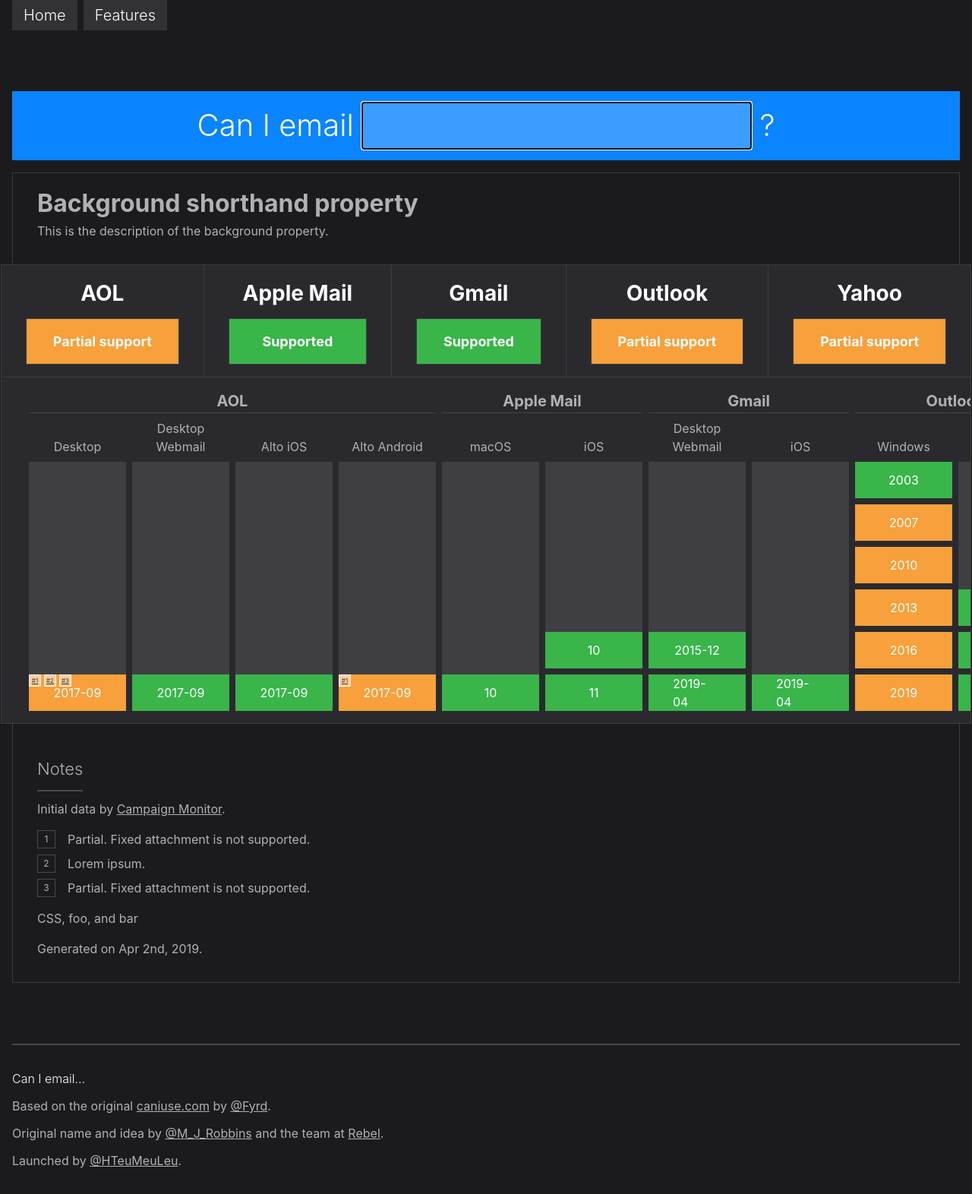
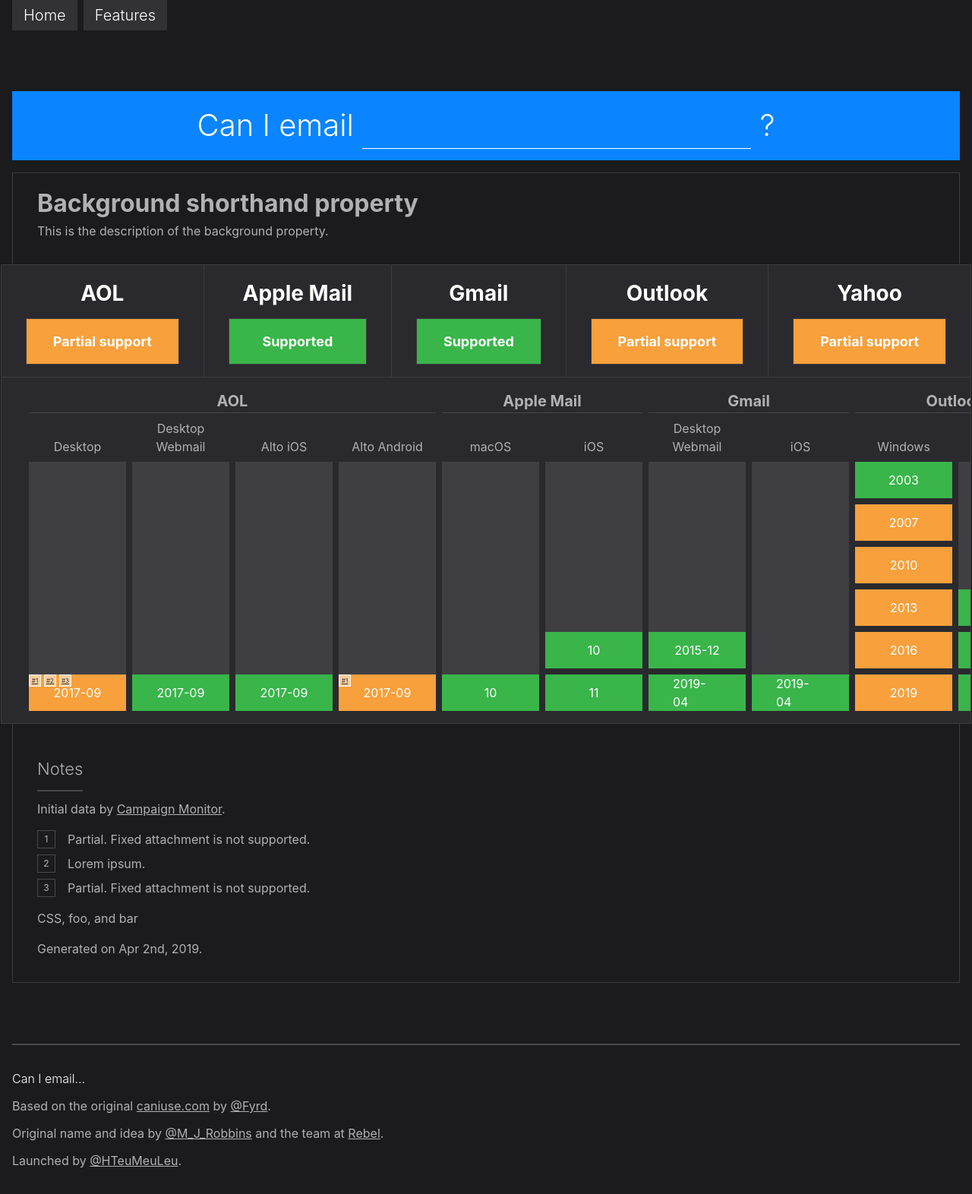
Before and after one commit to hteumeuleu/caniemail, a Jekyll site: the page built from _features/background.md, in a window 1280 px wide. Shown: the whole page at 76% size. Built offline with Jekyll 4.4.1, drawn with Linux system fonts in a browser that asks for light colours.

Commit message:
Autofocus on search field only on homepage

```diff
--- a/_includes/search.html
+++ b/_includes/search.html
@@ -1,5 +1,5 @@
 <div class="caniemail-search" [role="search"]>
 	<label for="search">
-		Can I email <input type="search" class="caniemail-search-input" id="search" name="feat_search" value="" autofocus /> ?
+		Can I email <input type="search" class="caniemail-search-input" id="search" name="feat_search" value="" {% if page.url == "/" %}autofocus{% endif %} /> ?
 	</label>
 </div>
```
Also changed, not shown: 2 other files.
